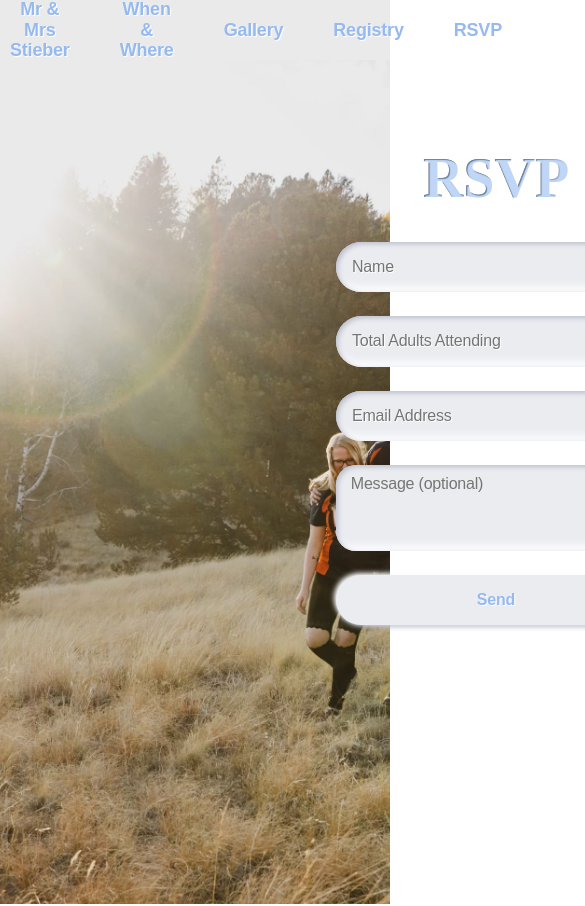
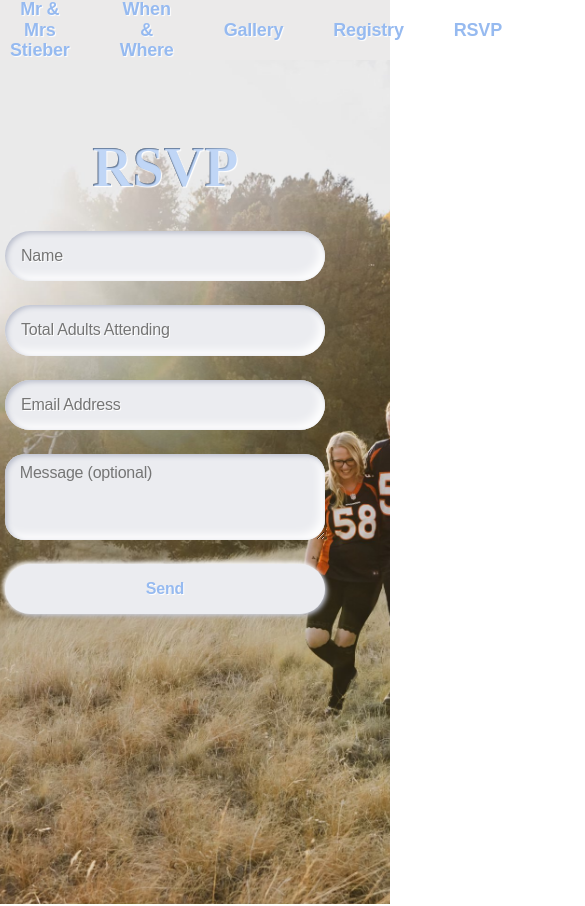
Before and after one commit to mdflynn/stieber-wedding, a React (Create React App) app: page /rsvp in a window 390 px wide. Shown: the top 906 px of the page, 585 px wide, since content can reach past the window. Built offline with nearby package versions, Linux system fonts and the light colour scheme.

Commit message:
center form for mobile

```diff
--- a/src/_variables.scss
+++ b/src/_variables.scss
@@ -5,3 +5,4 @@ $color-shadow: #babecc;
 $color-white: #fff;
 $body-bg: linear-gradient(180deg, #1c0138 0%, #2c0055 100%);
 $border: linear-gradient(180deg, #ffdc2a 0%, #fb2182 41.54%);
+$screen-mobile: 768px;
--- a/src/components/Rsvp/Rsvp.scss
+++ b/src/components/Rsvp/Rsvp.scss
@@ -177,3 +177,11 @@ textarea {
     background-position: top right;
   }
 }
+
+@media (max-width: $screen-mobile) {
+  form {
+    margin: 0;
+    padding: 5px;
+
+  }
+}
--- a/src/index.css
+++ b/src/index.css
@@ -2,4 +2,5 @@
 
 html, body {
     margin: 0;
+    height: 100%;
 }
```
